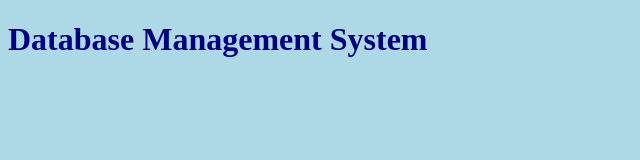
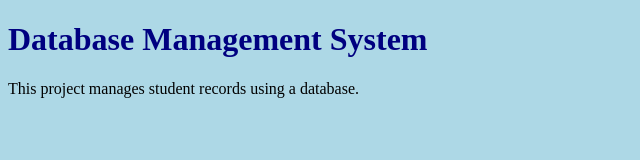
Before and after one commit to Anjalkarki123/dbProjectLab, a plain HTML site: page index.html in a window 1280 px wide. Shown: the whole page, without its empty margins (0-640 px from the left). Drawn offline with Linux system fonts and the light colour scheme.

Commit message:
Updated project description

```diff
--- a/index.html
+++ b/index.html
@@ -6,5 +6,6 @@
 </head>
 <body>
     <h1>Database Management System</h1>
+        <p>This project manages student records using a database.</p>
 </body>
 </html>
```
